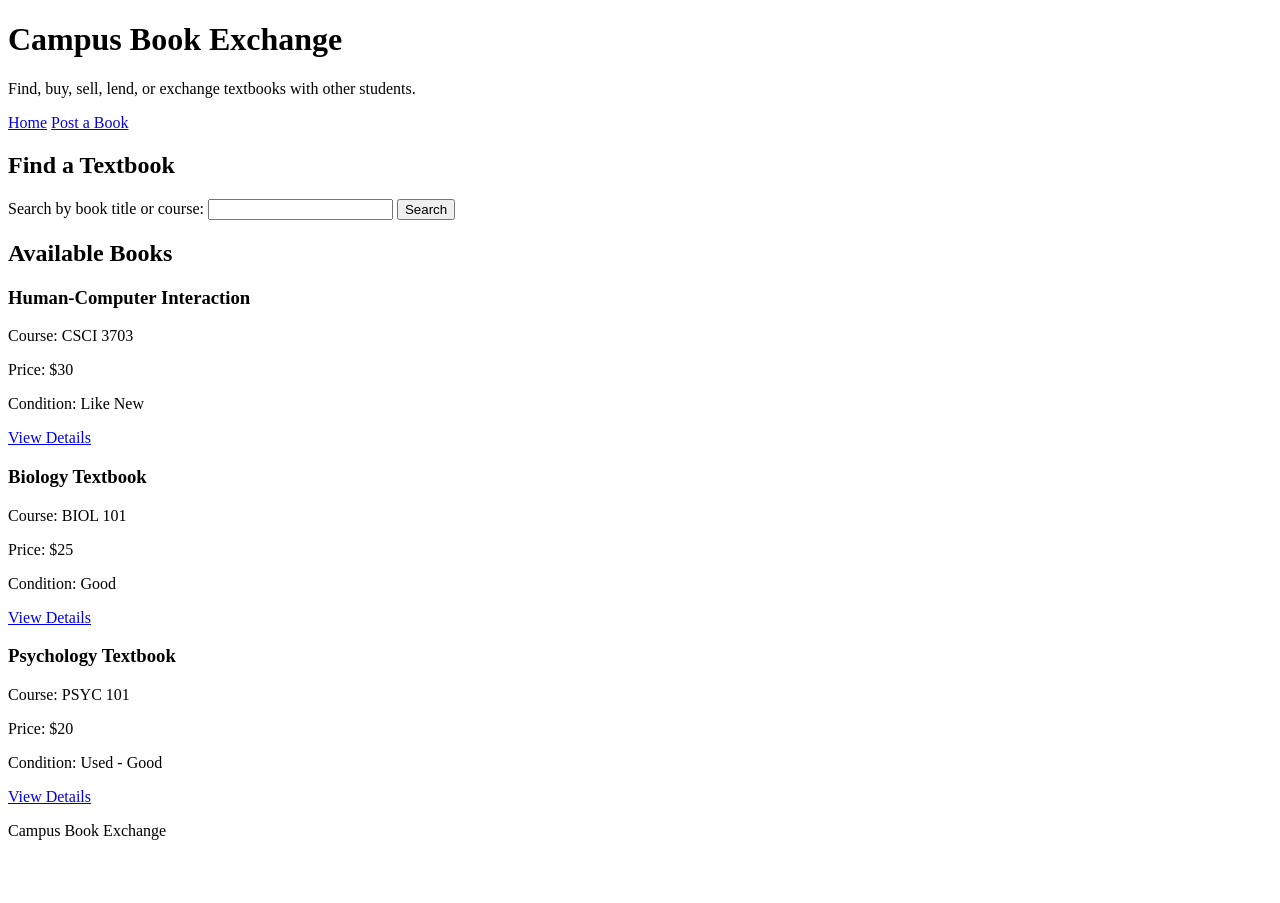
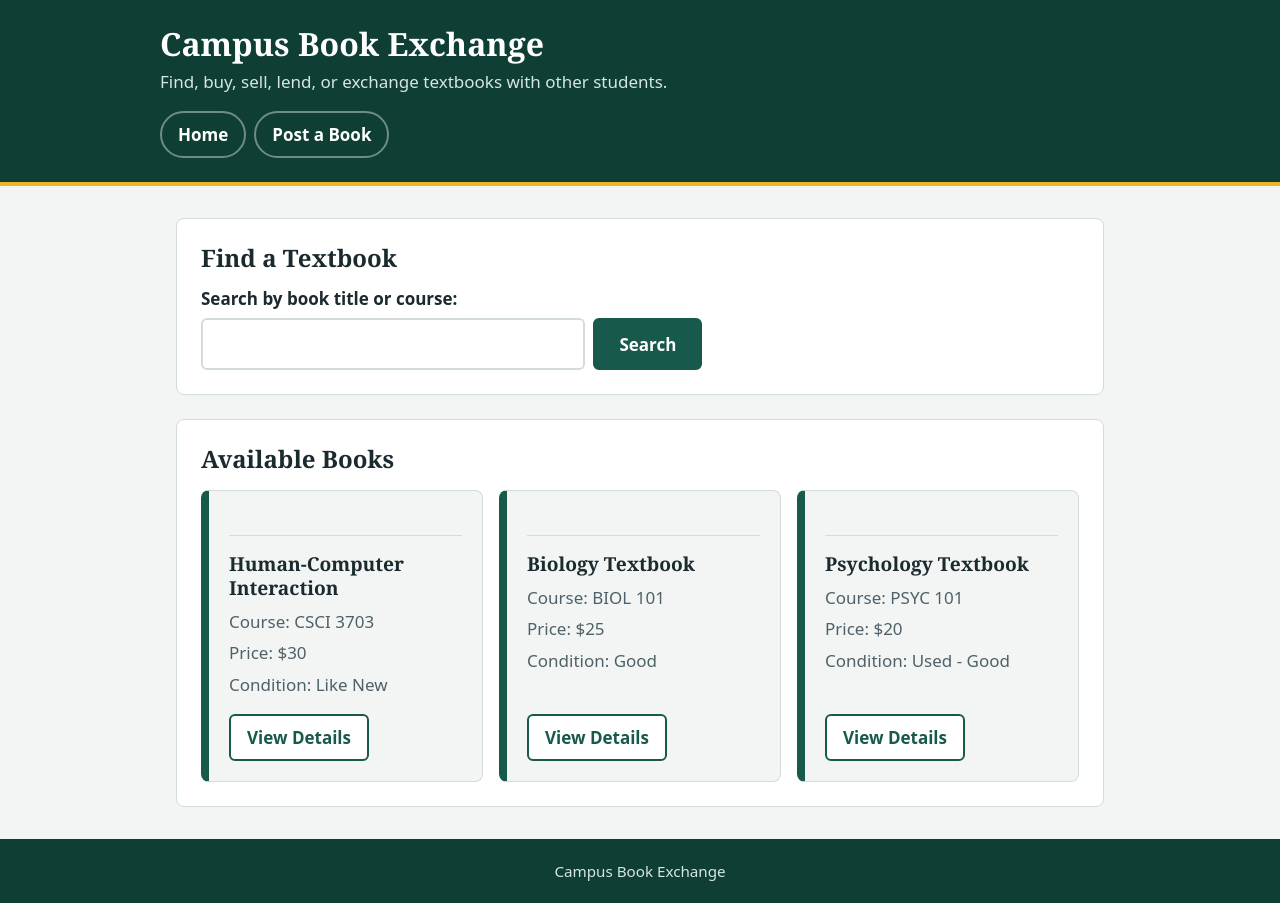
Before and after one commit to arunadhulipalla0-cpu/CampusBookExchange, a plain HTML site: page index.html in a window 1280 px wide. Before the commit the page ends 856 px from the top, so only its background shows below. Drawn offline with Linux system fonts and the light colour scheme.

Commit message:
Style finish

```diff
--- a/index.html
+++ b/index.html
@@ -4,7 +4,7 @@
     <meta charset="UTF-8">
     <meta name="viewport" content="width=device-width, initial-scale=1.0">
     <title>Campus Book Exchange</title>
-    <link rel="stylesheet" href="styles.css">
+    <link rel="stylesheet" href="style.css">
 </head>
 
 <body>
--- a/style.css
+++ b/style.css
@@ -0,0 +1,446 @@
+/* ---------- Design tokens ---------- */
+:root {
+    --ink: #1b2a2f;          /* main text */
+    --muted: #4f6168;        /* secondary text */
+    --paper: #f2f5f4;        /* page background */
+    --surface: #ffffff;      /* panels and inputs */
+    --line: #d3dcda;         /* borders */
+    --brand: #17594a;        /* primary green (book-cloth) */
+    --brand-dark: #0f3f34;   /* hover / header */
+    --accent: #f0b429;       /* gold highlight (book spine / nav hover) */
+    --focus: #1d4ed8;        /* keyboard focus ring */
+
+    --font-head: Georgia, "Times New Roman", serif;
+    --font-body: system-ui, -apple-system, "Segoe UI", Roboto, Helvetica, Arial, sans-serif;
+
+    --page-width: 60rem;
+    --radius: 8px;
+}
+
+/* ---------- Reset / base ---------- */
+*,
+*::before,
+*::after {
+    box-sizing: border-box;
+}
+
+html {
+    -webkit-text-size-adjust: 100%;
+}
+
+body {
+    margin: 0;
+    min-height: 100vh;
+    display: flex;
+    flex-direction: column;
+    font-family: var(--font-body);
+    font-size: 1.0625rem;
+    line-height: 1.6;
+    color: var(--ink);
+    background: var(--paper);
+}
+
+h1, h2, h3 {
+    font-family: var(--font-head);
+    line-height: 1.25;
+    margin: 0 0 0.75rem;
+}
+
+h1 { font-size: 2rem; }
+h2 { font-size: 1.5rem; }
+h3 { font-size: 1.2rem; }
+
+p {
+    margin: 0 0 0.75rem;
+}
+
+a {
+    color: var(--brand);
+    text-underline-offset: 0.2em;
+}
+
+a:hover {
+    color: var(--brand-dark);
+}
+
+:focus-visible {
+    outline: 3px solid var(--focus);
+    outline-offset: 3px;
+}
+
+/* ---------- Header and navigation ---------- */
+header {
+    background: var(--brand-dark);
+    color: #ffffff;
+    border-bottom: 4px solid var(--accent);
+    /* side padding lines the header up with the centered <main> */
+    padding: 1.5rem max(1rem, calc((100% - var(--page-width)) / 2));
+}
+
+header h1 {
+    margin-bottom: 0.25rem;
+    color: #ffffff;
+}
+
+header > p {
+    margin: 0 0 1rem;
+    color: #d6e6e1;
+    max-width: 40rem;
+}
+
+nav {
+    display: flex;
+    flex-wrap: wrap;
+    gap: 0.5rem;
+    margin-top: 1rem;
+}
+
+nav a {
+    display: inline-block;
+    padding: 0.5rem 1rem;
+    border: 2px solid rgba(255, 255, 255, 0.4);
+    border-radius: 999px;
+    color: #ffffff;
+    text-decoration: none;
+    font-weight: 600;
+    transition: background-color 0.15s, color 0.15s, border-color 0.15s;
+}
+
+nav a:hover {
+    background: var(--accent);
+    border-color: var(--accent);
+    color: var(--ink);
+}
+
+header :focus-visible {
+    outline-color: #ffffff;
+}
+
+/* ---------- Main content ---------- */
+main {
+    flex: 1;
+    width: 100%;
+    max-width: var(--page-width);
+    margin: 0 auto;
+    padding: 2rem 1rem;
+}
+
+main > section {
+    background: var(--surface);
+    border: 1px solid var(--line);
+    border-radius: var(--radius);
+    padding: 1.5rem;
+}
+
+main > section + section {
+    margin-top: 1.5rem;
+}
+
+/* Forms and detail pages read better at a narrower width */
+main > section:has(form) {
+    max-width: 40rem;
+}
+
+/* ---------- Search (home page) ---------- */
+label {
+    display: block;
+    font-weight: 600;
+    margin-bottom: 0.35rem;
+}
+
+input[type="text"],
+input[type="number"],
+select,
+textarea {
+    display: block;
+    width: 100%;
+    max-width: 32rem;
+    padding: 0.65rem 0.75rem;
+    font: inherit;
+    color: var(--ink);
+    background: var(--surface);
+    border: 2px solid var(--line);
+    border-radius: 6px;
+}
+
+input[type="text"]:hover,
+input[type="number"]:hover,
+select:hover,
+textarea:hover {
+    border-color: var(--muted);
+}
+
+input[type="text"]:focus,
+input[type="number"]:focus,
+select:focus,
+textarea:focus {
+    outline: 3px solid var(--focus);
+    outline-offset: 1px;
+    border-color: var(--focus);
+}
+
+textarea {
+    resize: vertical;
+    min-height: 8rem;
+}
+
+/* On the home page the search box and button sit side by side */
+#search {
+    display: inline-block;
+    width: min(100%, 24rem);
+    vertical-align: middle;
+}
+
+#search + button {
+    vertical-align: middle;
+    margin-left: 0.25rem;
+}
+
+input[type="file"] {
+    display: block;
+    max-width: 100%;
+    font: inherit;
+    color: var(--muted);
+}
+
+input[type="file"]::file-selector-button {
+    margin-right: 0.75rem;
+    padding: 0.5rem 1rem;
+    font: inherit;
+    font-weight: 600;
+    color: var(--brand);
+    background: var(--surface);
+    border: 2px solid var(--brand);
+    border-radius: 6px;
+    cursor: pointer;
+}
+
+input[type="file"]::file-selector-button:hover {
+    background: var(--brand);
+    color: #ffffff;
+}
+
+/* ---------- Forms (the HTML uses <br> for spacing; margins do it here) ---------- */
+form br {
+    display: none;
+}
+
+form > div {
+    margin-bottom: 1.25rem;
+}
+
+form textarea {
+    margin-bottom: 1.25rem;
+}
+
+/* ---------- Buttons ---------- */
+button {
+    display: inline-block;
+    min-height: 2.75rem;
+    padding: 0.65rem 1.5rem;
+    font: inherit;
+    font-weight: 700;
+    color: #ffffff;
+    background: var(--brand);
+    border: 2px solid var(--brand);
+    border-radius: 6px;
+    cursor: pointer;
+    transition: background-color 0.15s, border-color 0.15s;
+}
+
+button:hover {
+    background: var(--brand-dark);
+    border-color: var(--brand-dark);
+}
+
+button:active {
+    transform: translateY(1px);
+}
+
+/* ---------- Book listings (home page) ---------- */
+main > section:has(> article) {
+    display: grid;
+    grid-template-columns: repeat(auto-fill, minmax(15rem, 1fr));
+    gap: 1rem;
+}
+
+main > section:has(> article) > h2 {
+    grid-column: 1 / -1;
+    margin-bottom: 0;
+}
+
+article {
+    display: flex;
+    flex-direction: column;
+    padding: 1rem 1.25rem 1.25rem;
+    background: var(--paper);
+    border: 1px solid var(--line);
+    border-left: 8px solid var(--brand);   /* the "book spine" */
+    border-radius: var(--radius);
+}
+
+article h3 {
+    margin-bottom: 0.5rem;
+}
+
+article p {
+    margin-bottom: 0.25rem;
+    color: var(--muted);
+}
+
+article a {
+    align-self: flex-start;
+    margin-top: auto;
+    padding: 0.5rem 1rem;
+    font-weight: 700;
+    text-decoration: none;
+    color: var(--brand);
+    background: var(--surface);
+    border: 2px solid var(--brand);
+    border-radius: 6px;
+    transition: background-color 0.15s, color 0.15s;
+}
+
+/* keeps the link from hugging the text above it */
+article p:last-of-type {
+    margin-bottom: 1rem;
+}
+
+article a:hover {
+    background: var(--brand);
+    color: #ffffff;
+}
+
+/* ---------- Book details page ---------- */
+main > section h3 {
+    margin-top: 1.75rem;
+    padding-top: 1rem;
+    border-top: 1px solid var(--line);
+}
+
+main > section h2 + h3 {
+    margin-top: 0;
+    padding-top: 0;
+    border-top: 0;
+    font-size: 1.5rem;
+}
+
+/* "Course: CSCI 3703" style rows */
+p > strong:first-child {
+    display: inline-block;
+    min-width: 6.5rem;
+}
+
+/* Contact / Request Exchange become clear action buttons */
+p:has(> a[href="contact.html"]) {
+    display: inline-block;
+    margin: 0 0.75rem 0.75rem 0;
+}
+
+a[href="contact.html"] {
+    display: inline-block;
+    padding: 0.7rem 1.5rem;
+    min-height: 2.75rem;
+    font-weight: 700;
+    text-decoration: none;
+    color: #ffffff;
+    background: var(--brand);
+    border: 2px solid var(--brand);
+    border-radius: 6px;
+    transition: background-color 0.15s, color 0.15s;
+}
+
+a[href="contact.html"]:hover {
+    background: var(--brand-dark);
+    border-color: var(--brand-dark);
+    color: #ffffff;
+}
+
+/* second button ("Request Exchange") is the outlined version */
+p:has(> a[href="contact.html"]) + p:has(> a[href="contact.html"]) a {
+    color: var(--brand);
+    background: var(--surface);
+}
+
+p:has(> a[href="contact.html"]) + p:has(> a[href="contact.html"]) a:hover {
+    color: #ffffff;
+    background: var(--brand);
+    border-color: var(--brand);
+}
+
+/* ---------- Back links at the bottom of pages ---------- */
+main > section > p:last-child {
+    margin-top: 1.5rem;
+    margin-bottom: 0;
+}
+
+/* ---------- Footer ---------- */
+footer {
+    padding: 1.25rem max(1rem, calc((100% - var(--page-width)) / 2));
+    color: #d6e6e1;
+    background: var(--brand-dark);
+    text-align: center;
+}
+
+footer p {
+    margin: 0;
+    font-size: 0.95rem;
+}
+
+/* ---------- Small screens ---------- */
+@media (max-width: 600px) {
+    body {
+        font-size: 1rem;
+    }
+
+    h1 { font-size: 1.6rem; }
+    h2 { font-size: 1.3rem; }
+
+    main {
+        padding: 1.25rem 0.75rem;
+    }
+
+    main > section {
+        padding: 1.1rem;
+    }
+
+    nav a {
+        flex: 1 1 auto;
+        text-align: center;
+    }
+
+    #search {
+        width: 100%;
+        margin-bottom: 0.75rem;
+    }
+
+    #search + button,
+    form button,
+    p:has(> a[href="contact.html"]),
+    a[href="contact.html"] {
+        width: 100%;
+        margin-left: 0;
+        text-align: center;
+    }
+
+    p:has(> a[href="contact.html"]) {
+        display: block;
+        margin-right: 0;
+    }
+
+    p > strong:first-child {
+        display: block;
+        min-width: 0;
+    }
+}
+
+/* ---------- Respect reduced-motion settings ---------- */
+@media (prefers-reduced-motion: reduce) {
+    * {
+        transition: none !important;
+    }
+
+    button:active {
+        transform: none;
+    }
+}
```
Also changed, not shown: book-details.html (+1 -1 lines), contact.html (+1 -1 lines), post-book.html (+1 -1 lines).
